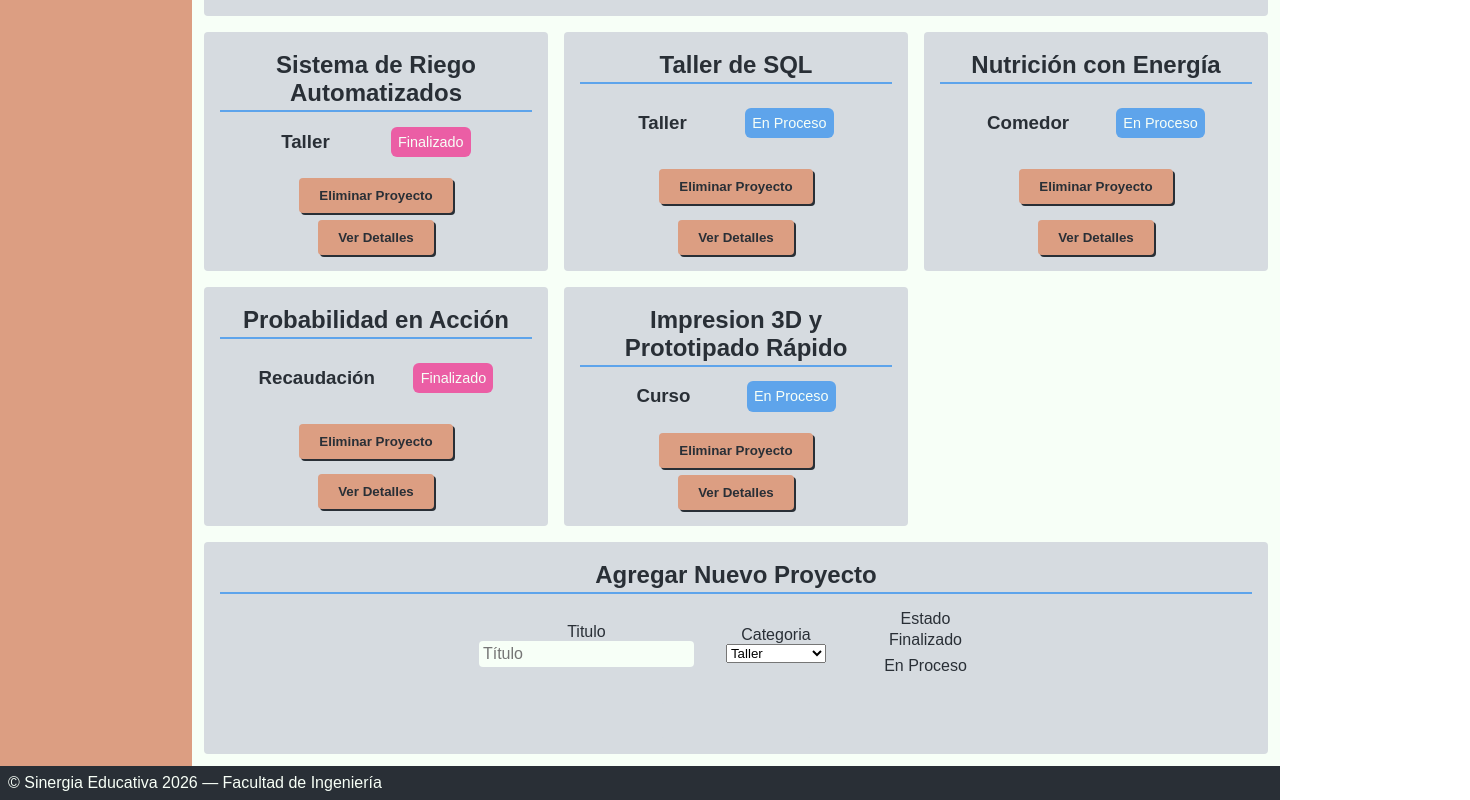
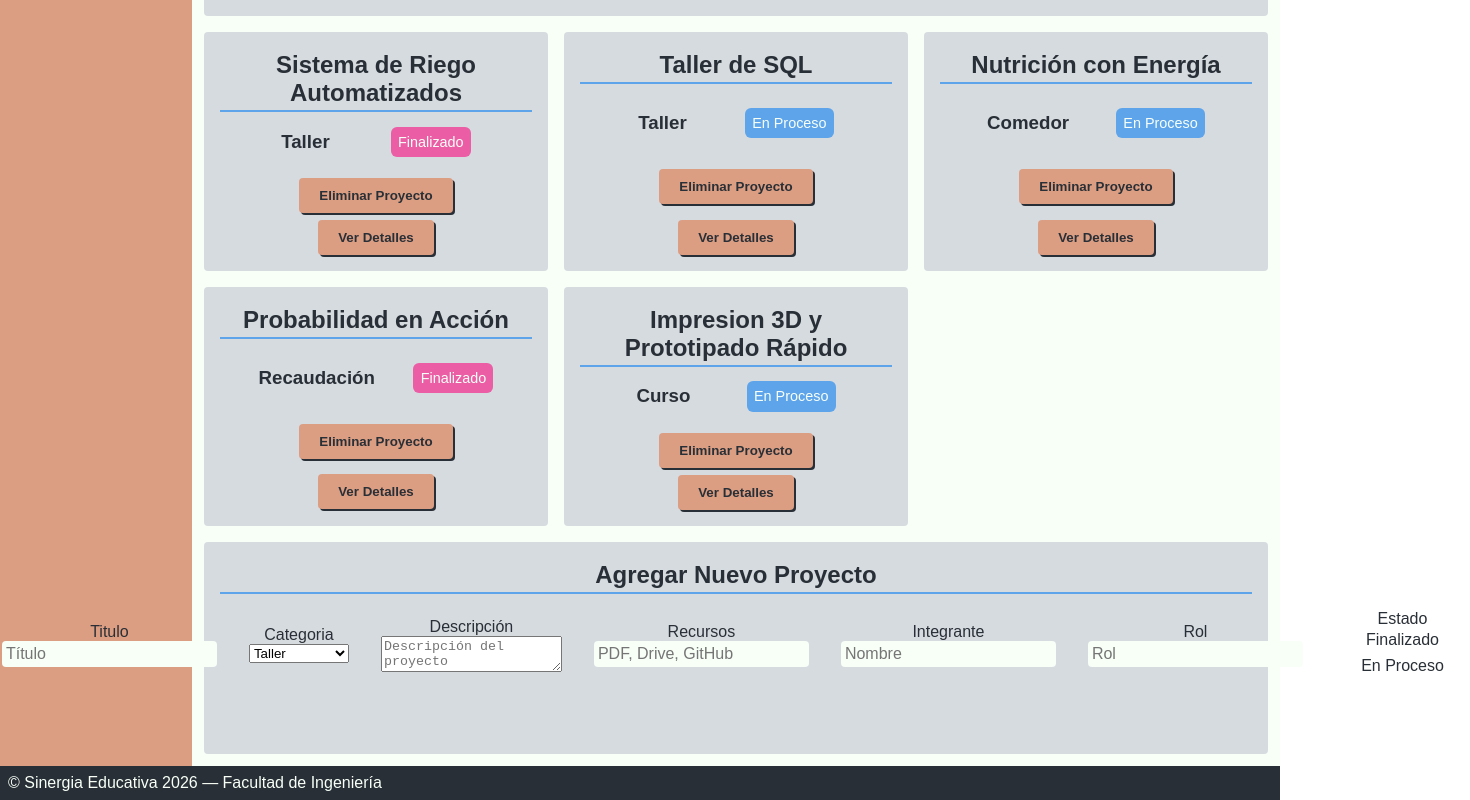
Before and after one commit to Dionicio-Rodrigo/pv_tp3_grupo2, a React (Vite) app: page /proyectos in a window 1280 px wide. Shown: the part 199-999 px from the top of the page, 1470 px wide, since content can reach past the window. Built offline with nearby package versions, Linux system fonts and the light colour scheme.

Commit message:
parte 2terminada y completa

```diff
--- a/src/components/Agregar.jsx
+++ b/src/components/Agregar.jsx
@@ -1,56 +1,103 @@
-import { useEffect, useRef, useState } from "react";
+import { useEffect, useState } from "react";
 import "../css/Agregar.css";
 
 export const AgregarProyecto = ({ funcion }) => {
+
   const [nuevoProyecto, setnuevoProyecto] = useState({
+
     titulo: "",
     categoria: "Taller",
     finalizado: undefined,
+
+    detalles: {
+      descripcion: "",
+      recursos: [],
+      equipo: [],
+      roles: []
+    }
+
   });
 
   const [invalido, setInvalido] = useState(true);
 
   useEffect(() => {
-    if (nuevoProyecto.titulo == "") {
+
+    if (nuevoProyecto.titulo === "") {
       setInvalido(true);
       return;
     }
-    if (nuevoProyecto.finalizado == undefined) {
+
+    if (nuevoProyecto.finalizado === undefined) {
       setInvalido(true);
       return;
     }
+
     setInvalido(false);
+
   }, [nuevoProyecto]);
 
   const handlefuncion = () => {
+
     funcion(nuevoProyecto);
+
     setnuevoProyecto({
+
       titulo: "",
       categoria: "Taller",
       finalizado: undefined,
+
+      detalles: {
+        descripcion: "",
+        recursos: [],
+        equipo: [],
+        roles: []
+      }
+
     });
   };
 
   return (
+
     <div className="AgregarNuevo">
+
       <h2>Agregar Nuevo Proyecto</h2>
+
       <form action={() => {}} id="datosEntrada">
+
         <label>
-          Titulo <br />
+          Titulo
+          <br />
+
           <input
             type="text"
             placeholder="Título"
+
             onChange={(e) => {
-              setnuevoProyecto({ ...nuevoProyecto, titulo: e.target.value });
+
+              setnuevoProyecto({
+                ...nuevoProyecto,
+                titulo: e.target.value
+              });
+
             }}
           />
         </label>
+
         <label>
-          Categoria <br />
+          Categoria
+          <br />
+
           <select
+
             onChange={(e) => {
-              setnuevoProyecto({ ...nuevoProyecto, categoria: e.target.value });
+
+              setnuevoProyecto({
+                ...nuevoProyecto,
+                categoria: e.target.value
+              });
+
             }}
+
           >
             <option value="Taller">Taller</option>
             <option value="Comedor">Comedor</option>
@@ -58,28 +105,162 @@ export const AgregarProyecto = ({ funcion }) => {
             <option value="Recaudacion">Recaudación</option>
           </select>
         </label>
+
+        <label>
+          Descripción
+          <br />
+
+          <textarea
+            placeholder="Descripción del proyecto"
+
+            onChange={(e) => {
+
+              setnuevoProyecto({
+
+                ...nuevoProyecto,
+
+                detalles: {
+                  ...nuevoProyecto.detalles,
+                  descripcion: e.target.value
+                }
+
+              });
+
+            }}
+          />
+        </label>
+
+        <label>
+          Recursos
+          <br />
+
+          <input
+            type="text"
+            placeholder="PDF, Drive, GitHub"
+
+            onChange={(e) => {
+
+              setnuevoProyecto({
+
+                ...nuevoProyecto,
+
+                detalles: {
+
+                  ...nuevoProyecto.detalles,
+
+                  recursos: e.target.value.split(",")
+
+                }
+
+              });
+
+            }}
+          />
+        </label>
+
+        <label>
+          Integrante
+          <br />
+
+          <input
+            type="text"
+            placeholder="Nombre"
+
+            onChange={(e) => {
+
+              setnuevoProyecto({
+
+                ...nuevoProyecto,
+
+                detalles: {
+
+                  ...nuevoProyecto.detalles,
+
+                  equipo: [e.target.value]
+
+                }
+
+              });
+
+            }}
+          />
+        </label>
+
+        <label>
+          Rol
+          <br />
+
+          <input
+            type="text"
+            placeholder="Rol"
+
+            onChange={(e) => {
+
+              setnuevoProyecto({
+
+                ...nuevoProyecto,
+
+                detalles: {
+
+                  ...nuevoProyecto.detalles,
+
+                  roles: [e.target.value]
+
+                }
+
+              });
+
+            }}
+          />
+        </label>
+
         <div>
-          Estado <br />
+
+          Estado
+          <br />
+
           <input
             type="radio"
             name="estado"
             id="finalizado"
-            onClick={(e) => {
-              setnuevoProyecto({ ...nuevoProyecto, finalizado: true });
+
+            onClick={() => {
+
+              setnuevoProyecto({
+                ...nuevoProyecto,
+                finalizado: true
+              });
+
             }}
           />
-          <label htmlFor="finalizado">Finalizado</label>
+
+          <label htmlFor="finalizado">
+            Finalizado
+          </label>
+
           <input
             type="radio"
             name="estado"
             id="enProceso"
-            onClick={(e) => {
-              setnuevoProyecto({ ...nuevoProyecto, finalizado: false });
+
+            onClick={() => {
+
+              setnuevoProyecto({
+                ...nuevoProyecto,
+                finalizado: false
+              });
+
             }}
           />
-          <label htmlFor="enProceso">En Proceso</label>
+
+          <label htmlFor="enProceso">
+            En Proceso
+          </label>
+
         </div>
+
       </form>
+
       <button
         form="datosEntrada"
         type="submit"
@@ -88,6 +269,7 @@ export const AgregarProyecto = ({ funcion }) => {
       >
         Agregar Proyecto
       </button>
+
     </div>
   );
 };
```
